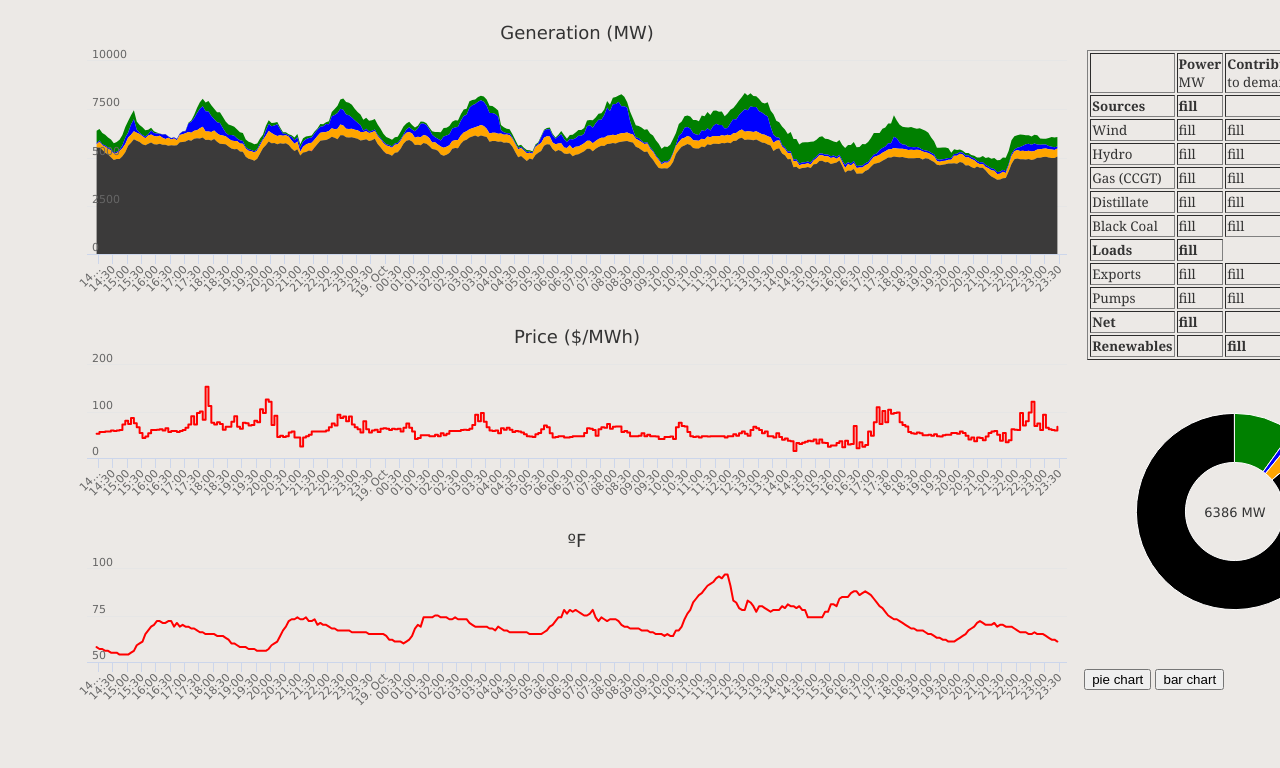
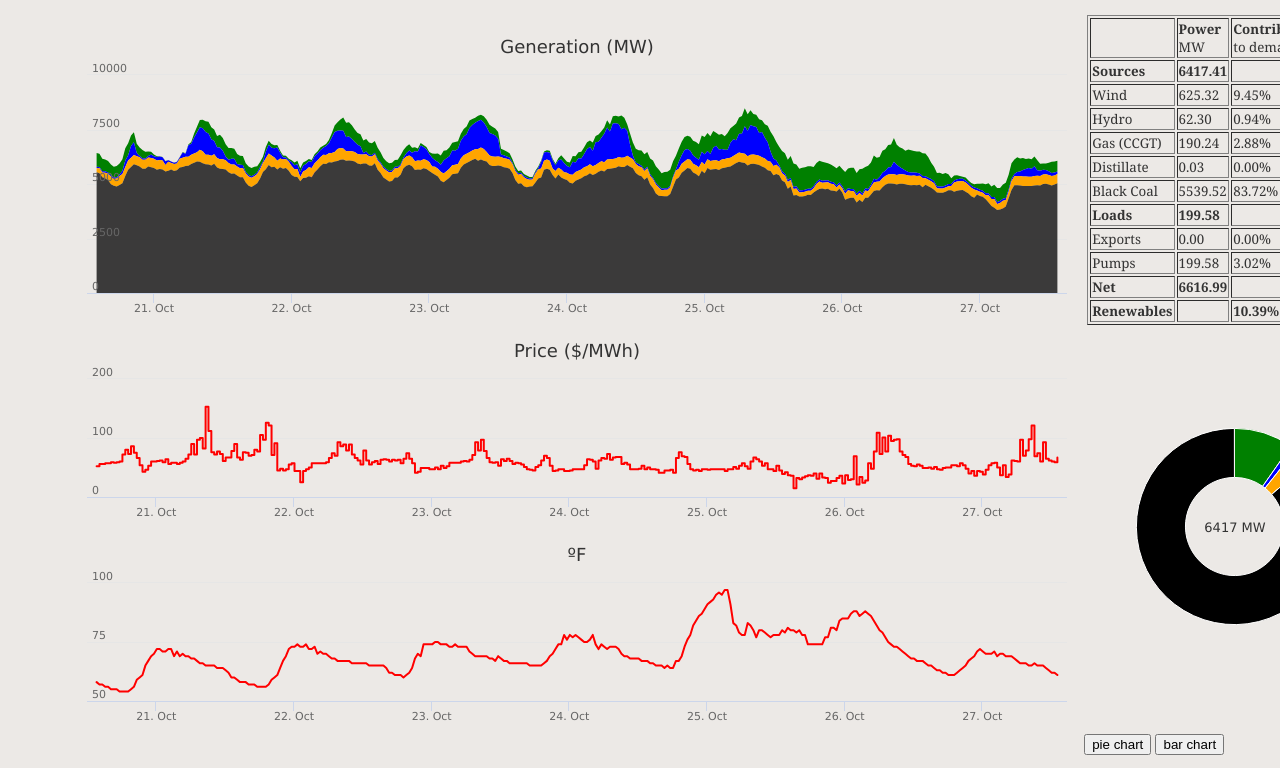
Before and after one commit to castrojoshua18/CASTRO_A13575128_HW3, a plain HTML site: page index.html in a window 1280 px wide. Shown: the part 103-871 px from the top of the page. Before the commit the page ends 842 px from the top, so only its background shows below. Drawn offline with nearby package versions, Linux system fonts and the light colour scheme.

Commit message:
functionality done

```diff
--- a/index.html
+++ b/index.html
@@ -48,67 +48,71 @@
                                     </tr>
                                     <tr>
                                         <td><b>Sources</b></td>
-                                        <td><b>fill</b></td>
+                                        <td> <div id = "sourceTotal" class = "bold"></div></td>
                                         <td></td>
-                                        <td><b>fill</b></td>
+                                        <td><div id = "avPrice" class = "bold"></div></td>
 
                                     </tr>
                                     <tr>
                                         <td>Wind</td>
-                                        <td>fill</td>
-                                        <td>fill</td>
-                                        <td>fill</td>
+                                        <td><div id="windPower"></div></td>
+                                        <td><div id="windCont"></div></td>
+                                        <td></td>
                                     </tr>
                                     <tr>
                                         <td>Hydro</td>
-                                        <td>fill</td>
-                                        <td>fill</td>
-                                        <td>fill</td>
+                                        <td><div id="hydPower"></div></td>
+                                        <td><div id="hydCont"></div></td>
+                                        <td></td>
                                     </tr>
                                     <tr>
                                         <td>Gas (CCGT)</td>
-                                        <td>fill</td>
-                                        <td>fill</td>
-                                        <td>fill</td>
+                                        <td><div id="gasPower"></div></td>
+                                        <td><div id="gasCont"></div></td>
+                                        <td></td>
                                     </tr>
                                     <tr>
                                         <td>Distillate</td>
-                                        <td>fill</td>
-                                        <td>fill</td>
-                                        <td>fill</td>
+                                        <td><div id="distPower"></div></td>
+                                        <td><div id="distCont"></div></td>
+                                        <td></td>
                                     </tr>
                                     <tr>
                                         <td>Black Coal</td>
-                                        <td>fill</td>
-                                        <td>fill</td>
-                                        <td>fill</td>
+                                        <td><div id="coalPower"></div></td>
+                                        <td><div id="coalCont"></div></td>
+                                        <td></td>
                                     </tr>
                                     <tr>
                                         <td><b>Loads</b></td>
-                                        <td><b>fill</b></td>
+                                        <td><div id="loadPower" class = "bold"></div></td>
+                                        <td></td>
+                                        <td></td>
+
                                     </tr>
                                     <tr>
                                         <td>Exports</td>
-                                        <td>fill</td>
-                                        <td>fill</td>
-                                        <td>fill</td>
+                                        <td><div id="expPower"></td>
+                                        <td><div id="expCont"></div></td>
+                                        <td></td>
                                     </tr>
                                     <tr>
                                         <td>Pumps</td>
-                                        <td>fill</td>
-                                        <td>fill</td>
-                                        <td>fill</td>
+                                        <td><div id="pmPower"></td>
+                                        <td><div id="pmCont"></div></td>
+                                        <td></td>
                                     </tr>
                                     <tr>
                                         <td><b>Net</b></td>
-                                        <td><b>fill</b></td>
+                                        <td><div id = "netPower" class = "bold"></div></td>
                                         <td></td>
                                         <td></td>
                                     </tr>
                                     <tr>
                                         <td><b>Renewables</b></td>
                                         <td></td>
-                                        <td><b>fill</b></td>
+                                        <td><div id = "renCont" class = "bold"></div></td>
+                                        <td></td>
                                     </tr>
                                 </table>
                             </td>
--- a/main.css
+++ b/main.css
@@ -53,7 +53,7 @@ body {
     width:70%;
 }
 
-#toggleGrid {
+.pieGrid {
     width:300px;
     height:300px;
     font-family: "IBM Plex Serif", Georgia, 'Times New Roman', Times, serif;
@@ -66,3 +66,7 @@ body {
 .pageLogo {
     height: 75px;
 }
+
+.bold {
+    font-weight: bold;
+}
--- a/main.js
+++ b/main.js
@@ -31,6 +31,12 @@ var pieRecipe = {
         style: {
             fontSize: '13px'
         }
+    },
+    xAxis: {
+        visible: false,
+    },
+    yAxis: {
+        visible: false,
     },
     credits: {
         enabled: false,
@@ -90,7 +96,10 @@ var dynamicColors = {
     'pumps': 'Light Blue'
 };
 
+//holders for toggle grid and sum of pie/bar data
 var toggleGrid;
+var pieSum;
+var loadSum=0;
 
 function fillPie(idx, data) {
     var pieFilling = data['name'].map( function (elt, fillIdx) {
@@ -103,14 +112,63 @@ function fillPie(idx, data) {
         }
     });
 
+    pieSum=0;
     pieRecipe.series[0].data = pieFilling;
-    var pieSum = 0;
     for (var i = 0; i < pieRecipe.series[0].data.length; i++) {
         pieSum += pieRecipe.series[0].data[i].y
     }
     pieRecipe.title.text = Math.round(pieSum) + ' MW';
     toggleGrid = Highcharts.chart(pieRecipe);
+
 }
+//holder for current price
+var currPrice;
+//function to get the total load energy data
+function getLegendInfo(idx) {
+    loadSum = 0
+    for (var i = 0; i < 2; i++) {
+        loadSum += nonPowerData['data'][i][idx];
+    }
+    currPrice = nonPowerData['data'][2][idx];
+}
+
+function updateLegend(idx) {
+    //get the necessary info
+    getLegendInfo(idx);
+    var totalPower = pieSum + loadSum;
+    //row 1 info
+    document.getElementById("sourceTotal").innerHTML = pieSum.toFixed(2);
+    document.getElementById('avPrice').innerHTML = currPrice.toFixed(2);
+    //row 2 info
+    document.getElementById("windPower").innerHTML = sampledEnergy.data[0][idx].toFixed(2)
+    document.getElementById("windCont").innerHTML = ((sampledEnergy.data[0][idx] / totalPower) * 100).toFixed(2) + "%"
+    //row 3 info
+    document.getElementById("hydPower").innerHTML = sampledEnergy.data[1][idx].toFixed(2)
+    document.getElementById("hydCont").innerHTML = ((sampledEnergy.data[1][idx] / totalPower) * 100).toFixed(2) + "%"
+    //row 4 info
+    document.getElementById("gasPower").innerHTML = sampledEnergy.data[2][idx].toFixed(2)
+    document.getElementById("gasCont").innerHTML = ((sampledEnergy.data[2][idx] / totalPower) * 100).toFixed(2) + "%"
+    //row 5
+    document.getElementById("distPower").innerHTML = sampledEnergy.data[3][idx].toFixed(2)
+    document.getElementById("distCont").innerHTML = ((sampledEnergy.data[3][idx] / totalPower) * 100).toFixed(2) + "%"
+    //row 6
+    document.getElementById("coalPower").innerHTML = sampledEnergy.data[4][idx].toFixed(2)
+    document.getElementById("coalCont").innerHTML = ((sampledEnergy.data[4][idx] / totalPower) * 100).toFixed(2) + "%"
+    //row 7
+    document.getElementById("loadPower").innerHTML = loadSum.toFixed(2);
+    //row 8
+    document.getElementById("expPower").innerHTML = nonPowerData.data[1][idx].toFixed(2)
+    document.getElementById("expCont").innerHTML = ((nonPowerData.data[1][idx] / totalPower) * 100).toFixed(2) + "%"
+    //row 9
+    document.getElementById("pmPower").innerHTML = nonPowerData.data[0][idx].toFixed(2)
+    document.getElementById("pmCont").innerHTML = ((nonPowerData.data[0][idx] / totalPower) * 100).toFixed(2) + "%"
+    //row 10
+    document.getElementById("netPower").innerHTML = totalPower.toFixed(2)
+    //row 11
+    var renewables = (((sampledEnergy.data[0][idx] / totalPower) + (sampledEnergy.data[1][idx] / totalPower)) * 100)
+    document.getElementById("renCont").innerHTML = renewables.toFixed(2) + "%"
+}
+
 
 
 ['mouseleave'].forEach(function (eventType) {
@@ -157,7 +215,8 @@ document.getElementById('sharedGrid').addEventListener(
 
             if (point) {
                 point.highlight(e);
-                fillPie(idx, sampledEnergy)
+                fillPie(idx, sampledEnergy);
+                updateLegend(idx);
             }
         }
     }
@@ -205,6 +264,12 @@ var sampledEnergy = {
     data: []
 };
 
+var nonPowerData = {
+    name: [],
+    data:[]
+}
+var fullData;
+
 /* Add this to the xAxis attribute of each chart. */
 events: {
         setExtremes: syncExtremes
@@ -218,6 +283,7 @@ Highcharts.ajax({
 
         //read in the data
         activity = JSON.parse(activity);
+        fullData = activity;
 
         //sample the data
         for (var i = 0; i < 6; i++) {
@@ -226,14 +292,44 @@ Highcharts.ajax({
             }
             var temp_data = activity[i];
             var to_sample = new Array();
-            for (var j = 0; j < 2016; j += 6) {
-                to_sample.push(temp_data.history.data[j])
+            for (var j = 1; j < 2016; j = j + 6) {
+                to_sample.push(temp_data.history.data[j]);
             }
-            sampledEnergy.name.push(temp_data.fuel_tech)
-            sampledEnergy.data.push(to_sample)
+            console.log(to_sample)
+            sampledEnergy.name.push(temp_data.fuel_tech);
+            sampledEnergy.data.push(to_sample);
         }
-        sampledEnergy.name = sampledEnergy.name.reverse()
-        sampledEnergy.data = sampledEnergy.data.reverse()
+        sampledEnergy.name = sampledEnergy.name.reverse();
+        sampledEnergy.data = sampledEnergy.data.reverse();
+
+        //get the rest of the data
+        for (var i = 4; i < 11; i = i + 1) {
+            var temp_data = activity[i];
+            var to_sample = new Array();
+
+            if (i == 5 || i == 7) {
+                continue;
+            }
+            if (temp_data.history.data.length== 2016) {
+                for (var j = 0; j < 2016; j = j + 6) {
+                    to_sample.push(temp_data.history.data[j]);
+                }
+                if (i == 9) {
+                    nonPowerData.name.push(temp_data.type);
+                }
+                else {
+                    nonPowerData.name.push(temp_data.fuel_tech);
+                }
+                nonPowerData.data.push(to_sample);
+            }
+            else {
+                for (var j = 0; j < temp_data.history.data.length; j++) {
+                    to_sample.push(temp_data.history.data[j]);
+                }
+                nonPowerData.name.push(temp_data.type);
+                nonPowerData.data.push(to_sample);
+            }
+        }
 
         //attach a div to the location of the energy chart in the html file
         var energyChartDiv = document.createElement('div');
@@ -255,14 +351,7 @@ Highcharts.ajax({
             },
             xAxis: {
                 type: 'datetime',
-                dateTimeLabelFormats: {
-                day: '%e. %b',
-                month: '%b \'%y',
-                },
-                tickInterval: 86400000/300000/6,
-                title: {
-                    enabled: false
-                }
+                tickInterval: 24 * 3600 * 1000
             },
 
             yAxis: {
@@ -286,6 +375,8 @@ Highcharts.ajax({
                   color: 'red',
                   zIndex: 3
                 }],
+
+                snap:50,
 
                 enabled: true
               },
@@ -319,37 +410,37 @@ Highcharts.ajax({
             series: [ //JSON DATA FOR USAGE HERE
                 {
                     name: "Wind",
-                    pointStart: Date.UTC(2019, 0, 0, 0, 0, 1571579700, 0),
-                    pointInterval: 1800000/5,
+                    pointStart: (activity[4].history.start + 5 * 60)*1000,
+                    pointInterval: 1000 * 60 * 30,
                     data: sampledEnergy.data[0],
                     color: 'Green'
 
                 },
                 {
                     name: "Hydro",
-                    pointStart: Date.UTC(2019, 0, 0, 0, 0, 1571579700, 0),
-                    pointInterval: 1800000/5,
+                    pointStart: (activity[3].history.start + 5 * 60)*1000,
+                    pointInterval: 1000 * 60 * 30,
                     data: sampledEnergy.data[1],
                     color: 'Blue'
                 },
                 {
                     name: "Gas (CCGT)",
-                    pointStart: Date.UTC(2019, 0, 0, 0, 0, 1571579700, 0),
-                    pointInterval: 1800000/5,
+                    pointStart: (activity[2].history.start + 5 * 60)*1000,
+                    pointInterval: 1000 * 60 * 30,
                     data: sampledEnergy.data[2],
                     color: 'Orange'
                 },
                 {
                     name: 'Distillate',
-                    pointStart: Date.UTC(2019, 0, 0, 0, 0, 1571579700, 0),
-                    pointInterval: 1800000/5,
+                    pointStart: (activity[1].history.start + 5 * 60)*1000,
+                    pointInterval: 1000 * 60 * 30,
                     data: sampledEnergy.data[3],
                     color: 'Red'
                 },
                 {
                     name: "Black Coal",
-                    pointStart: Date.UTC(2019, 0, 0, 0, 0, 1571579700, 0),
-                    pointInterval: 1800000/5,
+                    pointStart: (activity[0].history.start + 5 * 60)*1000,
+                    pointInterval: 1000 * 60 * 30,
                     data: sampledEnergy.data[4],
                     color: 'Black'
                 }
@@ -376,14 +467,7 @@ Highcharts.ajax({
             },
             xAxis: {
                 type: 'datetime',
-                dateTimeLabelFormats: {
-                day: '%e. %b',
-                month: '%b \'%y',
-                },
-                tickInterval: 86400000/300000/6,
-                title: {
-                    enabled: false
-                }
+                tickInterval: 24 * 3600 * 1000
             },
 
             yAxis: {
@@ -411,9 +495,9 @@ Highcharts.ajax({
                   color: 'red',
                   zIndex: 3
                 }],
-
-                enabled: true
-              },
+                enabled: true,
+                snap:50,
+            },
 
             credits: {
                 enabled: false
@@ -422,8 +506,8 @@ Highcharts.ajax({
             series: [
             {
                 name: "Price",
-                pointStart: Date.UTC(2019, 0, 0, 0, 0, 1571579700, 0),
-                pointInterval: 1800000/5,
+                pointStart: (activity[8].history.start + 5 * 60)*1000,
+                    pointInterval: 1000 * 60 * 30,
                 step: 'left',
                 data: activity[8].history.data,
                 color: 'Red'
@@ -451,14 +535,7 @@ Highcharts.ajax({
             },
             xAxis: {
                 type: 'datetime',
-                dateTimeLabelFormats: {
-                day: '%e. %b',
-                month: '%b \'%y',
-                },
-                tickInterval: 86400000/300000/6,
-                title: {
-                    enabled: false
-                }
+                tickInterval: 24 * 3600 * 1000
             },
 
             yAxis: {
@@ -491,22 +568,24 @@ Highcharts.ajax({
                   zIndex: 3
                 }],
 
-                enabled: false,
-                snap: 100
+                enabled: true,
+                snap: 50,
               },
 
             series: [
             {
                 name: "Temperature",
-                pointStart: Date.UTC(2019, 0, 0, 0, 0, 1571579700, 0),
-                pointInterval: 1800000/5,
+                pointStart: (activity[10].history.start + 5 * 60)*1000,
+                    pointInterval: 1000 * 60 * 30,
                 data: activity[10].history.data,
                 color: 'Red'
             }
             ],
         });
 
+        //initialize functions to load in initial data on success
         fillPie(0,sampledEnergy);
+        updateLegend(0);
 
         $('#btnPie').click(function() {
             toggleGrid.update({
@@ -551,14 +630,10 @@ Highcharts.ajax({
                     }
                 },
                 xAxis: {
-                    title: {
-                        enabled: false
-                    }
+                    visible: false,
                 },
                 yAxis: {
-                    title: {
-                        enabled: false
-                    }
+                    visible: false,
                 },
                 legend: {
                         enabled: false,
@@ -575,5 +650,7 @@ Highcharts.ajax({
             })
         }
         )
+
+
     }
 });
```
